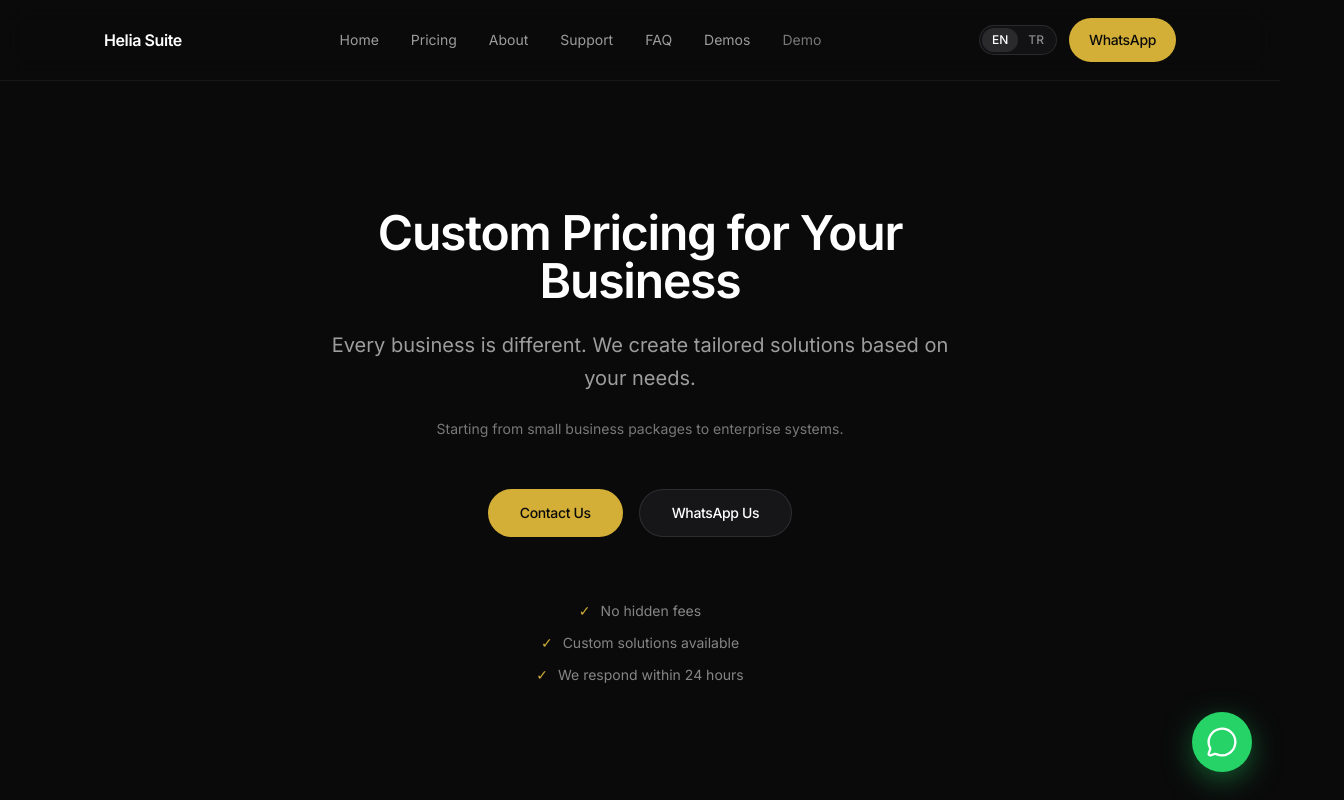
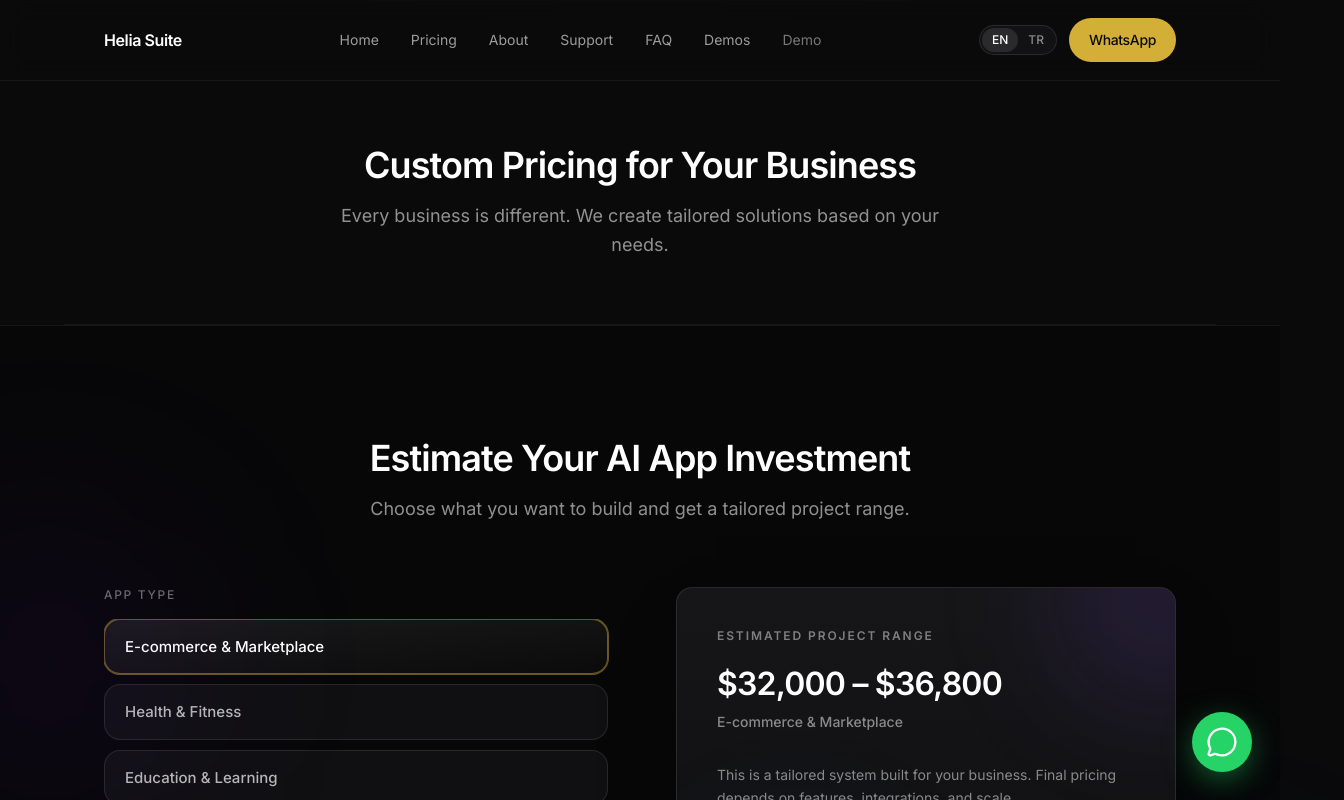
Before and after one commit to heliaaidijitalajans-hash/helia-suite, a Next.js app: page /en/pricing in a window 1280 px wide. Shown: the top 800 px of the page, 1344 px wide, since content can reach past the window. Built offline with nearby package versions, Linux system fonts and the light colour scheme.

Commit message:
tüm proje

```diff
--- a/src/app/[locale]/pricing/page.tsx
+++ b/src/app/[locale]/pricing/page.tsx
@@ -5,6 +5,7 @@
 import { isLocale } from "@/config/i18n";
 import { WHATSAPP_URL } from "@/config/site";
 import { getDictionary } from "@/lib/i18n";
+import { PricingEstimatorSection } from "@/sections/PricingEstimatorSection";
 
 type Props = { params: Promise<{ locale: string }> };
 
@@ -30,19 +31,27 @@
   const p = `/${locale}`;
 
   return (
-    <MotionSection className="container-main py-24 md:py-32">
+    <>
+      <MotionSection className="container-main border-b border-white/[0.06] py-14 md:py-16">
         <div className="mx-auto max-w-2xl px-4 text-center">
-        <h1 className="text-4xl font-semibold tracking-tight md:text-5xl">
+          <h1 className="text-3xl font-semibold tracking-tight text-white md:text-4xl">
             {pr.title}
           </h1>
-        <p className="mt-6 text-lg leading-relaxed text-white/60 md:text-xl">
+          <p className="mt-4 text-base leading-relaxed text-white/55 md:text-lg">
             {pr.subtitle}
           </p>
-        <p className="mx-auto mt-6 max-w-lg text-sm leading-relaxed text-white/45">
+        </div>
+      </MotionSection>
+
+      <PricingEstimatorSection locale={locale} dict={dict} />
+
+      <MotionSection className="container-main py-16 md:py-20">
+        <div className="mx-auto max-w-2xl px-4 text-center">
+          <p className="text-sm leading-relaxed text-white/45 md:text-base">
             {pr.scopeLine}
           </p>
 
-        <div className="mt-12 flex flex-col items-stretch justify-center gap-4 sm:flex-row sm:items-center sm:justify-center">
+          <div className="mt-10 flex flex-col items-stretch justify-center gap-4 sm:flex-row sm:items-center sm:justify-center">
             <Button
               href={`${p}/support`}
               variant="primary"
@@ -62,7 +71,7 @@
           </div>
 
           <ul
-          className="mx-auto mt-16 flex max-w-md flex-col gap-3 text-sm text-white/50"
+            className="mx-auto mt-14 flex max-w-md flex-col gap-3 text-sm text-white/50"
             aria-label="Trust"
           >
             {trust.map((line) => (
@@ -79,5 +88,6 @@
           </ul>
         </div>
       </MotionSection>
+    </>
   );
 }
```
Lines whose indentation alone changed are shown as unchanged.
